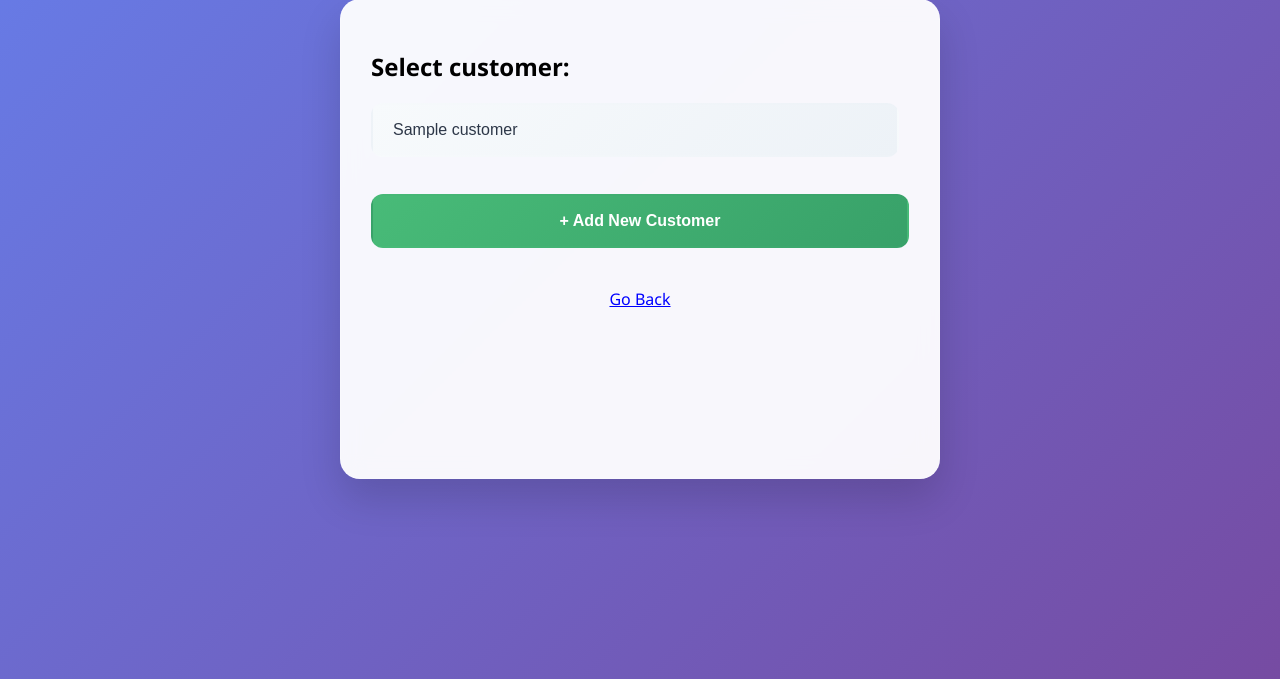
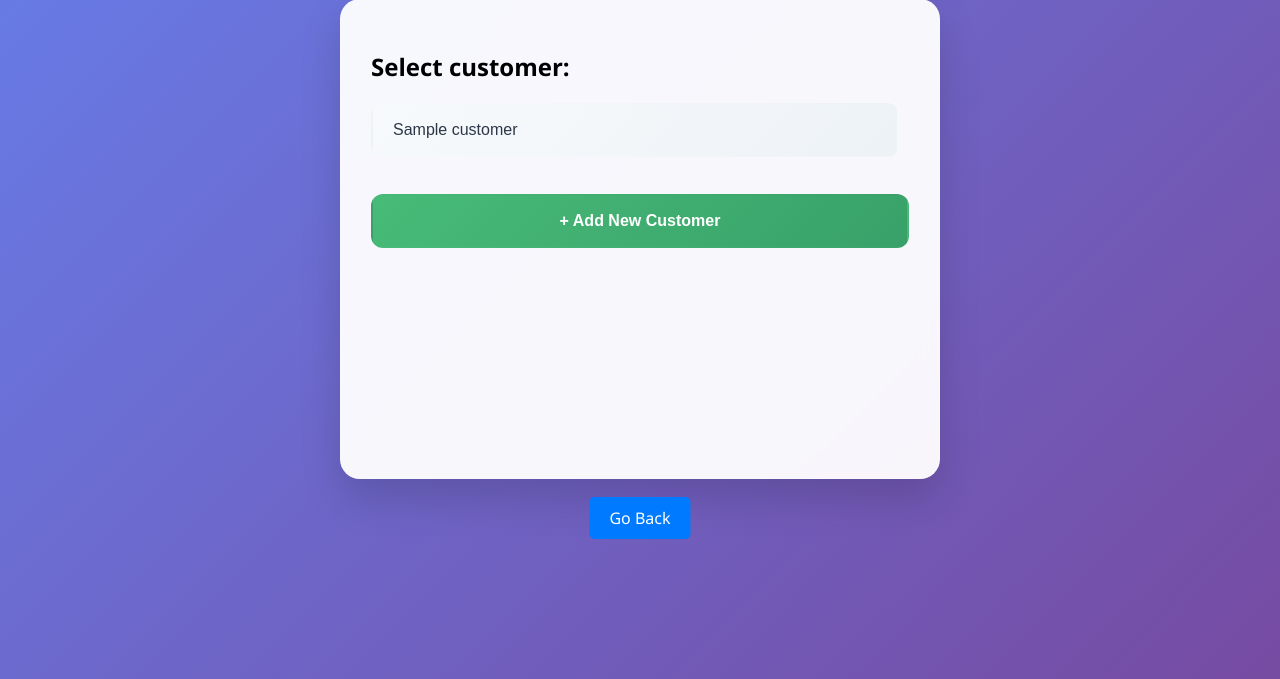
Before and after one commit to Sammyy181/invoiceEditor, a Flask app: template templates/select_customer.html in a window 1280 px wide. Shown: the part 161-840 px from the top of the page. Run offline with Flask 3, Linux system fonts and the light colour scheme; the template is opened without the code that fills it: most values are stand-ins (such as "Sample title", 1, 10 or a date in 2020); parts of the project's set-up code (start-up, migrations or seed data) failed here and were passed over.

Commit message:
Updated Files

```diff
--- a/templates/select_customer.html
+++ b/templates/select_customer.html
@@ -29,6 +29,29 @@
             box-sizing: border-box;
             display: flex;
             flex-direction: column;
+        }
+
+        .back-button-container {
+            /* No need for margin-top here if placed directly after the container */
+            position: absolute;
+            bottom: 20px;
+            left: 50%;
+            transform: translateX(-50%);
+            justify-content: center;
+        }
+        .back-button-container a {
+            background-color: #007bff;
+            color: white;
+            text-decoration: none;
+            padding: 10px 20px;
+            border-radius: 5px;
+            font-size: 1rem;
+            font-family: inherit;
+            display: inline-block;
+            transition: background-color 0.3s ease; /* Smooth hover effect */
+        }
+        .back-button-container a:hover {
+            background-color: #0056b3; /* Darken on hover */
         }
 
         .customer-list {
@@ -453,7 +476,6 @@
     </style>
 </head>
 <body>
-
     <div class="container">
         <form method="POST" id="customerForm">
             <h2>Select customer:</h2>
@@ -473,16 +495,16 @@
                 </button>
             </div>
 
-            <div class="back-button-container" style="margin-top: 40px; margin-bottom: 20px; display: flex; justify-content: center;">
-                <a href="{{ url_for('select_service') }}"
-                  style="background: none; border: none; color: blue; text-decoration: underline; cursor: pointer; font-size: 1rem; padding: 0; font-family: inherit;">
-                    Go Back
-                </a>
 
-            </div>
         </form>
 
         <div id="result" class="result"></div>
+    </div>
+
+    <div class="back-button-container" style="position: fixed; bottom: 100px;">
+        <a href="{{ url_for('select_service') }}">
+            Go Back
+        </a>
     </div>
 
     <div id="popupOverlay" class="popup-overlay">
```
Also changed, not shown: 3 other files.
